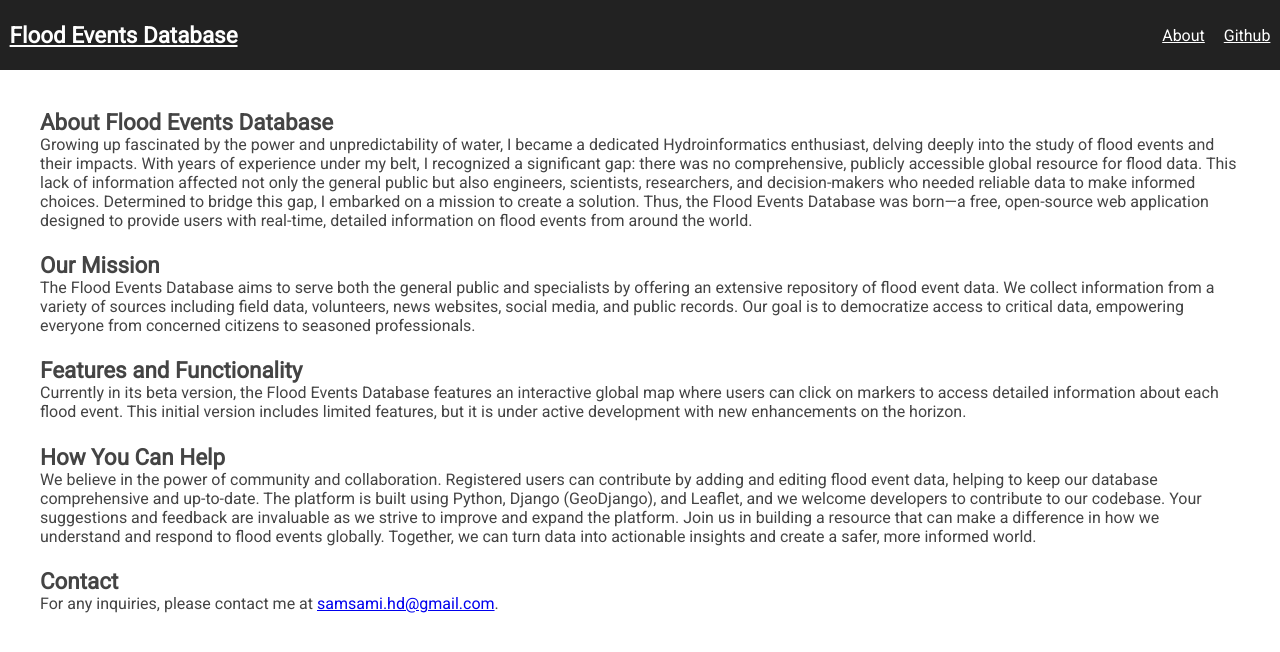
After one commit to hydrohamed/fed, a Django app: page /about/ in a window 1280 px wide. The commit adds this page. Shown: the top 652 px of the page. Run offline with Django 5.2, Linux system fonts and the light colour scheme.

Commit message:
feat: add about page and link to it on header

```diff
--- a/core/static/core/style.css
+++ b/core/static/core/style.css
@@ -98,3 +98,30 @@ main {
     height: 300px;
     flex-grow: 1;
 }
+
+.header-container {
+    display: flex;  /* Enable flexbox for alignment */
+    justify-content: space-between; /* Distribute elements horizontally */
+    align-items: center; /* Center elements vertically */
+  }
+
+  h1 {
+    margin: 0;  /* Remove default margin */
+  }
+
+  nav {
+    /* Optional styling for nav (adjust as needed) */
+    display: inline-flex;  /* Ensure navigation items align horizontally */
+    list-style: none;  /* Remove default list styling */
+    padding: 0;  /* Remove default padding */
+    margin: 0;  /* Remove default margin */
+  }
+
+  nav a {
+    color: white;
+  }
+
+  nav ul li {
+    display: inline-block;
+    margin-left: 15px;
+  }
--- /dev/null
+++ b/core/templates/core/about.html
@@ -0,0 +1,47 @@
+{% extends 'core/base.html' %} {% load leaflet_tags %} {% block title %}Flood
+Events Database: About{% endblock %} {% block content %}
+<div id="detail-container">
+  <h3>About Flood Events Database</h3>
+  Growing up fascinated by the power and unpredictability of water, I became a
+  dedicated Hydroinformatics enthusiast, delving deeply into the study of flood
+  events and their impacts. With years of experience under my belt, I recognized
+  a significant gap: there was no comprehensive, publicly accessible global
+  resource for flood data. This lack of information affected not only the
+  general public but also engineers, scientists, researchers, and
+  decision-makers who needed reliable data to make informed choices. Determined
+  to bridge this gap, I embarked on a mission to create a solution. Thus, the
+  Flood Events Database was born—a free, open-source web application designed to
+  provide users with real-time, detailed information on flood events from around
+  the world.
+
+  <h3>Our Mission</h3>
+  The Flood Events Database aims to serve both the general public and
+  specialists by offering an extensive repository of flood event data. We
+  collect information from a variety of sources including field data,
+  volunteers, news websites, social media, and public records. Our goal is to
+  democratize access to critical data, empowering everyone from concerned
+  citizens to seasoned professionals.
+
+  <h3>Features and Functionality</h3>
+  Currently in its beta version, the Flood Events Database features an
+  interactive global map where users can click on markers to access detailed
+  information about each flood event. This initial version includes limited
+  features, but it is under active development with new enhancements on the
+  horizon.
+
+  <h3>How You Can Help</h3>
+  We believe in the power of community and collaboration. Registered users can
+  contribute by adding and editing flood event data, helping to keep our
+  database comprehensive and up-to-date. The platform is built using Python,
+  Django (GeoDjango), and Leaflet, and we welcome developers to contribute to
+  our codebase. Your suggestions and feedback are invaluable as we strive to
+  improve and expand the platform. Join us in building a resource that can make
+  a difference in how we understand and respond to flood events globally.
+  Together, we can turn data into actionable insights and create a safer, more
+  informed world.
+
+  <h3>Contact</h3>
+  For any inquiries, please contact me at
+  <a href="mailto:samsami.hd@gmail.com">samsami.hd@gmail.com</a>.
+</div>
+{% endblock %}
--- a/core/templates/core/base.html
+++ b/core/templates/core/base.html
@@ -24,16 +24,15 @@
   </script>
   <body>
     <header>
-      <h1><a href="{% url 'index' %}">Flood Events Database</a></h1>
-      {% comment %}
-      <nav>
-        <ul>
-          <li><a href="{% url 'index' %}">Home</a></li>
-          <li><a href="{% url 'map' %}">Map</a></li>
-          <!-- Add more navigation links as needed -->
-        </ul>
-      </nav>
-      {% endcomment %}
+      <div class="header-container">
+        <h1><a href="{% url 'index' %}">Flood Events Database</a></h1>
+        <nav>
+          <ul>
+            <li><a href="{% url 'about' %}">About</a></li>
+            <li><a href="https://github.com/samsamihd/fed">Github</a></li>
+          </ul>
+        </nav>
+      </div>
     </header>
     <div class="container">
       {% block sidebar %}{% endblock %}
--- a/core/urls.py
+++ b/core/urls.py
@@ -1,10 +1,12 @@
 # myapp/urls.py
 from django.urls import path
 from .views import filtered_flood_events, index, detail
+from django.views.generic import TemplateView
 
 urlpatterns = [
     path('', index, name='index'),
     path('filtered-flood-events/', filtered_flood_events,
          name='filtered_flood_events'),
     path('event/<int:pk>/', detail, name='detail'),
+    path('about/', TemplateView.as_view(template_name="core/about.html"), name='about'),
 ]
```
